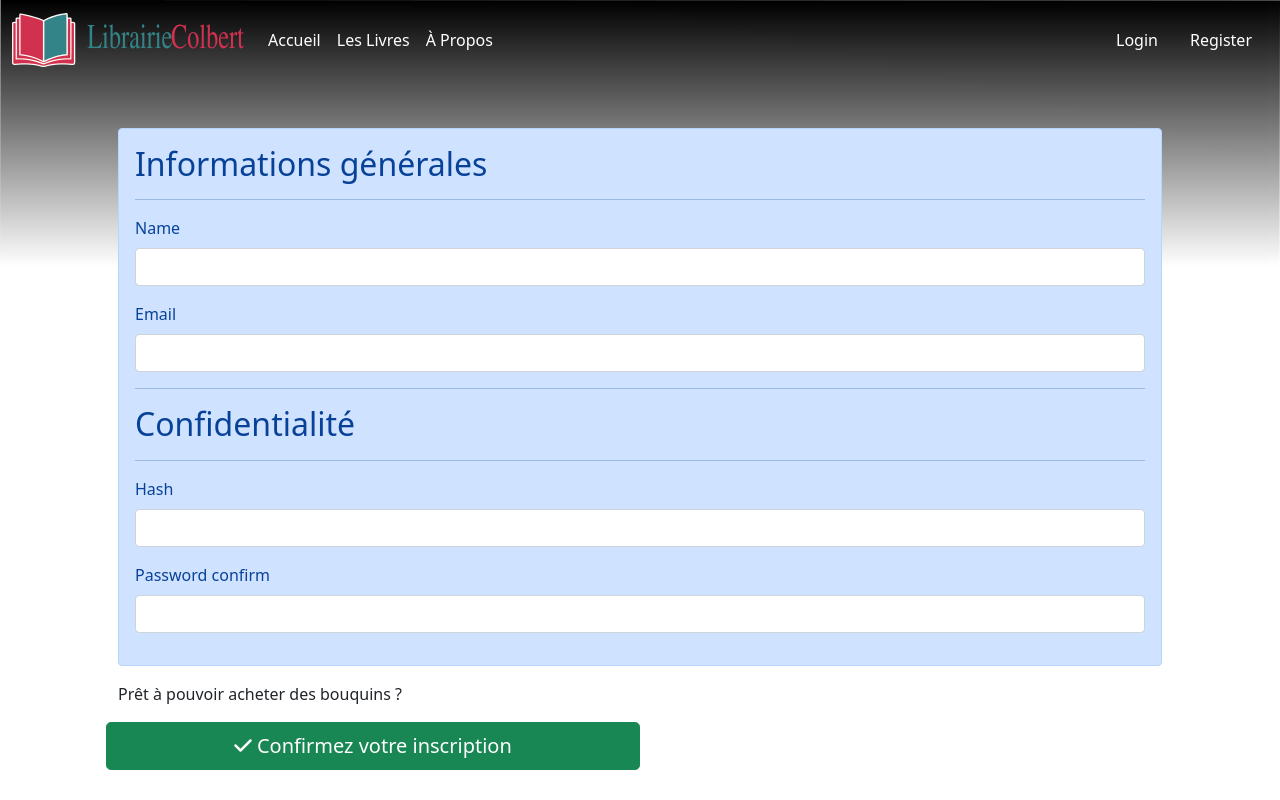
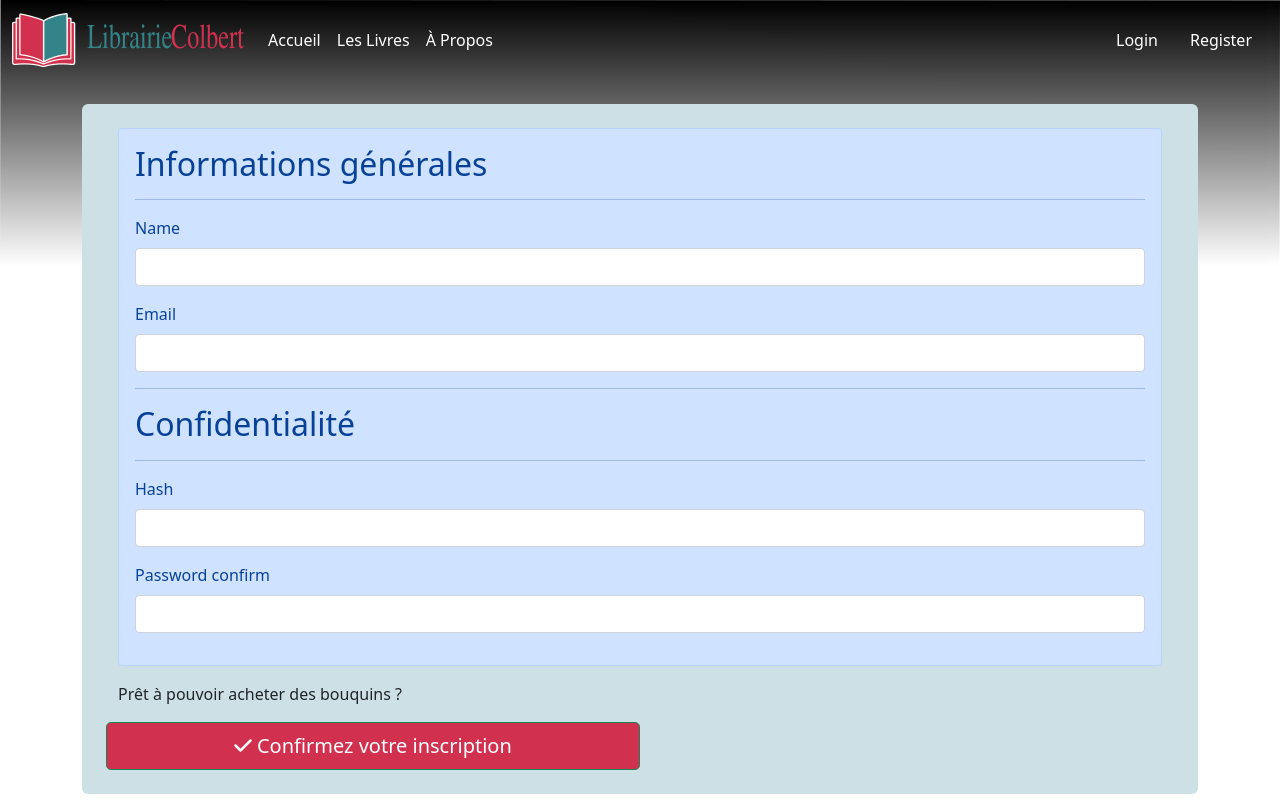
Before and after one commit to ThibL/librairie, a Symfony app: template templates/registration/register.html.twig in a window 1280 px wide. Run offline with Twig, Linux system fonts and the light colour scheme; the template is opened without the code that fills it, so the values that code supplies are empty; form fields are guessed from the names that the template uses; some libraries are stand-ins or nearby versions.

Commit message:
colors and stuff

```diff
--- a/src/DataFixtures/AppFixtures.php
+++ b/src/DataFixtures/AppFixtures.php
@@ -69,7 +69,7 @@ class AppFixtures extends Fixture
             $ouvrage[$i]->setPrix($faker->numberBetween(10, 20));
             $ouvrage[$i]->setTheme("Horror");
             $ouvrage[$i]->setResume($faker->sentence(50, true));
-            $ouvrage[$i]->setImage("https://memegenerator.net/img/images/16143029.jpg");
+            $ouvrage[$i]->setImage('/assets/image/cover.png');
             $ouvrage[$i]->setAuthor($authors[$i % 3]);
             $ouvrage[$i]->addCategory($category);
             $ouvrage[$i]->addCategory($category2);
--- a/src/Entity/Ouvrage.php
+++ b/src/Entity/Ouvrage.php
@@ -62,7 +62,7 @@ class Ouvrage
     private $comments;
 
     /**
-     * @ORM\ManyToMany(targetEntity=Category::class, mappedBy="book)
+     * @ORM\ManyToMany(targetEntity=Category::class, mappedBy="book",cascade={"persist"})
      */
     private $categories;
 
--- a/templates/registration/register.html.twig
+++ b/templates/registration/register.html.twig
@@ -6,7 +6,7 @@
 
     <img src="{{ asset('assets/image/gradient600ppp.png') }}" class="img-fluid position-absolute top-0 start-0" alt="banner">
 
-    <div class="container mt-4">
+    <div class="container mt-4 position-relative" style="background-color: #cce0e5; border-radius: 6px">
        {{ form_start(form) }}
        <div class="row p-4">
            <div class="col">
@@ -25,7 +25,7 @@
 
 
            <p>Prêt à pouvoir acheter des bouquins ?</p>
-           <button type="submit" class="btn btn-success btn-lg w-50"><i class="fas fa-check"></i> Confirmez votre inscription
+           <button type="submit" class="btn btn-success btn-lg w-50" style="background-color: #d1314fff"><i class="fas fa-check"></i> Confirmez votre inscription
            </button>
        </div>
 
--- a/templates/security/login.html.twig
+++ b/templates/security/login.html.twig
@@ -56,7 +56,7 @@
 
         <div class="row mt-2">
           <div class="col-10">
-            <button class="btn btn-lg btn-primary" type="submit">
+            <button class="btn btn-lg btn-primary" type="submit" style="background-color: #d1314fff">
               Sign in
             </button>
           </div>
```
Also changed, not shown: 1 other file.
